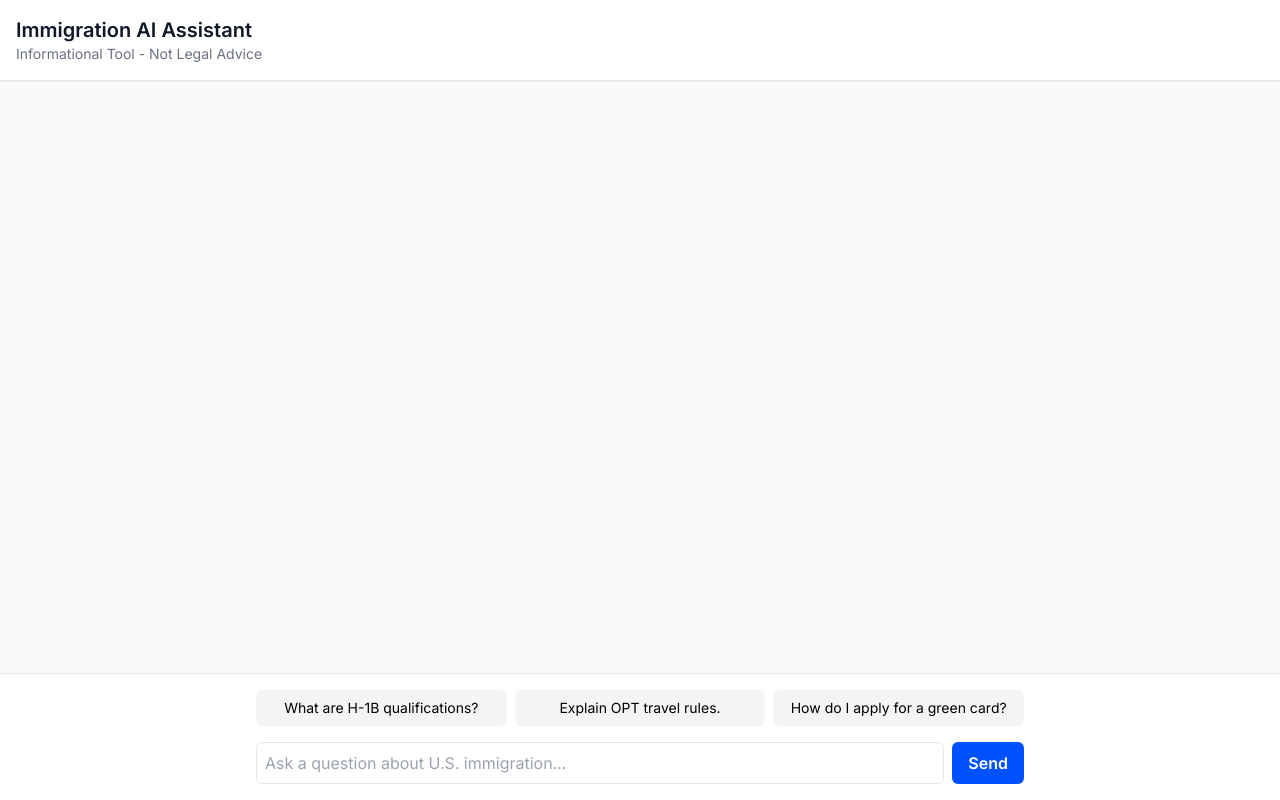
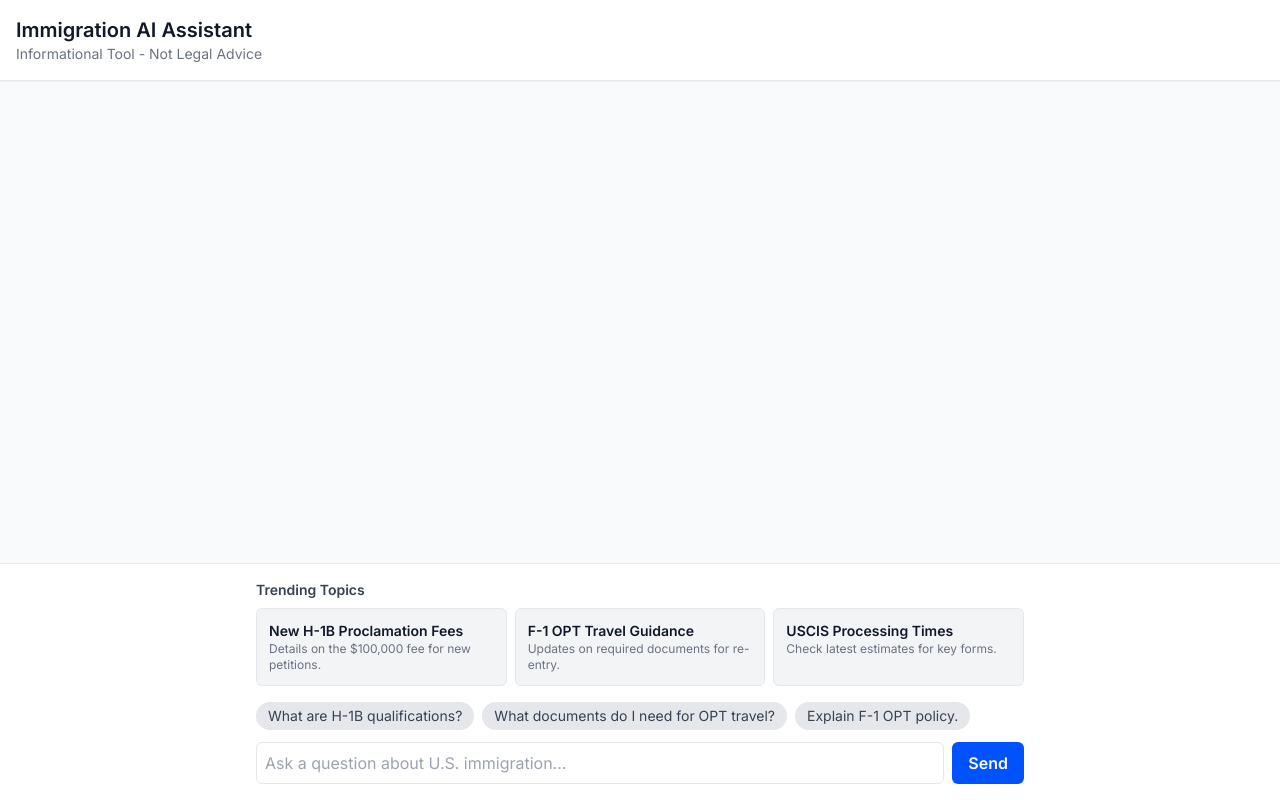
Before and after one commit to dipto1996/stakeholder-demo, a Next.js app: page / in a window 1280 px wide. Built offline with nearby package versions, Linux system fonts and the light colour scheme.

Commit message:
Update index.js

```diff
--- a/pages/index.js
+++ b/pages/index.js
@@ -1,104 +1,33 @@
-// pages/index.js
+// index.js — Final Version with Structured Data Handling
+// This version uses the `data` object from the useChat hook to reliably
+// receive and render metadata, fixing the race condition bug.
 import { useChat } from 'ai/react';
 import { useRef, useEffect, useState } from 'react';
 
 export default function ChatPage() {
-  const [parsedSourcesMap, setParsedSourcesMap] = useState({}); // messageId -> sources array
   const [trendingTopics, setTrendingTopics] = useState([]);
   const messagesEndRef = useRef(null);
 
-  // useChat hook (onFinish used to parse preamble reliably)
-  const {
-    messages,
-    input,
-    setInput,
-    handleInputChange,
-    handleSubmit,
-    isLoading,
-  } = useChat({
+  // CORRECTED: Destructure the `data` object from the useChat hook
+  const { messages, input, setInput, handleInputChange, handleSubmit, isLoading, data } = useChat({
     api: '/api/chat',
-    onFinish: (message) => {
-      // message.content contains the full streamed text once complete
-      const text = message?.content || '';
-      // Look for the preamble: SOURCES_JSON:[...]\n\n  (non-greedy)
-      const sourcesRegex = /SOURCES_JSON:\s*(\[[\s\S]*?\])\s*\n\n/;
-      const suggestedRegex = /SUGGESTED:\s*(\[[\s\S]*?\])\s*$/m;
-
-      // parse SOURCES_JSON
-      const sMatch = text.match(sourcesRegex);
-      if (sMatch && sMatch[1]) {
-        try {
-          const parsedSources = JSON.parse(sMatch[1]);
-          setParsedSourcesMap(prev => ({ ...prev, [message.id]: parsedSources }));
-        } catch (e) {
-          console.warn('Failed to parse SOURCES_JSON for message', message.id, e);
-        }
-      }
-
-      // Optionally parse SUGGESTED if model appended it at end (not required)
-      const sugMatch = text.match(suggestedRegex);
-      if (sugMatch && sugMatch[1]) {
-        try {
-          const parsedSuggested = JSON.parse(sugMatch[1]);
-          // store in parsedSourcesMap under message.id as .suggested (optional)
-          setParsedSourcesMap(prev => ({ ...prev, [message.id]: { ...(prev[message.id] || {}), suggested: parsedSuggested } }));
-        } catch (e) {
-          console.warn('Failed to parse SUGGESTED for message', message.id, e);
-        }
-      }
-    }
   });
 
   useEffect(() => {
     fetch('/trending.json')
       .then(res => res.json())
-      .then(d => setTrendingTopics(d))
-      .catch(() => {});
+      .then(data => setTrendingTopics(data))
+      .catch(err => console.error("Failed to fetch trending topics:", err));
   }, []);
 
   useEffect(() => {
     messagesEndRef.current?.scrollIntoView({ behavior: 'smooth' });
   }, [messages]);
 
-  // remove metadata preamble from displayed message content
-  function stripPreamble(content) {
-    if (!content) return '';
-    // Remove SOURCES_JSON preamble and SUGGESTED tail if present
-    const withoutSources = content.replace(/SOURCES_JSON:\s*(\[[\s\S]*?\])\s*\n\n/, '');
-    const withoutSuggested = withoutSources.replace(/\n?SUGGESTED:\s*(\[[\s\S]*?\])\s*$/m, '');
-    return withoutSuggested.trim();
-  }
-
-  function renderSourcesForMessage(msg) {
-    const meta = parsedSourcesMap[msg.id];
-    const sources = meta ? (meta.suggested ? meta.sources : meta) : meta;
-    if (!sources || sources.length === 0) return null;
-
-    return (
-      <div className="mt-2 border-t border-neutral-200 pt-2 bg-neutral-50 px-3 py-2 rounded">
-        <p className="text-xs font-semibold text-neutral-600 mb-1">Sources</p>
-        <div className="space-y-1">
-          {sources.map(src => (
-            <div key={src.id} className="text-xs text-neutral-700">
-              [{src.id}] {' '}
-              {src.url ? (
-                <a href={src.url} target="_blank" rel="noopener noreferrer" className="text-blue-600 underline">
-                  {src.title || src.url}
-                </a>
-              ) : (
-                <span className="text-neutral-700">{src.title || 'Untitled source'}</span>
-              )}
-            </div>
-          ))}
-        </div>
-      </div>
-    );
-  }
-
-  const suggestedPrompts = [
+  const defaultSuggestedPrompts = [
     "What are H-1B qualifications?",
-    "Explain OPT travel rules.",
-    "How do I apply for a green card?"
+    "What documents do I need for OPT travel?",
+    "Explain F-1 OPT policy.",
   ];
 
   return (
@@ -110,14 +39,38 @@ export default function ChatPage() {
 
       <main className="flex-1 overflow-y-auto p-4">
         <div className="space-y-4 max-w-3xl mx-auto">
-          {messages.map((msg, i) => (
+          {messages.map((msg, index) => {
+            // CORRECTED: Get sources directly from the synchronized `data` array
+            const sources = data?.[index]?.sources;
+
+            return (
               <div key={msg.id} className={'flex ' + (msg.role === 'user' ? 'justify-end' : 'justify-start')}>
                 <div className={'max-w-xl p-3 rounded-lg shadow-sm ' + (msg.role === 'user' ? 'bg-brand-blue text-white' : 'bg-white text-neutral-900 border border-neutral-200')}>
-                <p className="whitespace-pre-wrap text-sm">{stripPreamble(msg.content)}</p>
-                {renderSourcesForMessage(msg)}
+                  <p className="whitespace-pre-wrap text-sm">{msg.content}</p>
+
+                  {sources && sources.length > 0 && (
+                    <div className="mt-2 border-t border-neutral-200 pt-2">
+                      <p className="text-xs font-semibold text-neutral-600 mb-1">Sources:</p>
+                      <div className="space-y-1">
+                        {sources.map(source => (
+                          <div key={source.id} className="text-xs text-neutral-500">
+                            [{source.id}] {' '}
+                            {source.url ? (
+                              <a href={source.url} target="_blank" rel="noopener noreferrer" className="underline hover:text-brand-blue">
+                                {source.title}
+                              </a>
+                            ) : (
+                              source.title
+                            )}
+                          </div>
+                        ))}
                       </div>
                     </div>
-          ))}
+                  )}
+                </div>
+              </div>
+            );
+          })}
           <div ref={messagesEndRef} />
         </div>
       </main>
@@ -125,13 +78,28 @@ export default function ChatPage() {
       <footer className="p-4 border-t bg-white">
         <div className="max-w-3xl mx-auto">
           {messages.length === 0 && (
-            <div className="mb-4 grid grid-cols-1 md:grid-cols-3 gap-2">
-              {suggestedPrompts.map((s, idx) => (
-                <button key={idx} onClick={() => setInput(s)} className="px-3 py-2 bg-neutral-100 rounded-md text-sm">
-                  {s}
+            <>
+              {trendingTopics.length > 0 && (
+                <div className="mb-4">
+                  <h3 className="text-sm font-semibold text-neutral-700 mb-2">Trending Topics</h3>
+                  <div className="grid grid-cols-1 md:grid-cols-3 gap-2">
+                    {trendingTopics.map((topic, i) => (
+                      <div key={i} className="p-3 bg-neutral-100 rounded-md border border-neutral-200">
+                        <p className="font-semibold text-sm text-neutral-900">{topic.title}</p>
+                        <p className="text-xs text-neutral-500">{topic.blurb}</p>
+                      </div>
+                    ))}
+                  </div>
+                </div>
+              )}
+              <div className="mb-3 flex flex-wrap gap-2">
+                {defaultSuggestedPrompts.map((prompt, i) => (
+                  <button key={i} onClick={() => setInput(prompt)} className="px-3 py-1 bg-neutral-200 text-neutral-700 text-sm rounded-full hover:bg-neutral-300 transition-colors">
+                    {prompt}
                   </button>
                 ))}
               </div>
+            </>
           )}
 
           <form onSubmit={handleSubmit}>
@@ -146,9 +114,9 @@ export default function ChatPage() {
               <button
                 type="submit"
                 disabled={isLoading}
-                className="px-4 py-2 bg-brand-blue text-white font-semibold rounded-md disabled:bg-gray-400 hover:bg-blue-600"
+                className="px-4 py-2 bg-brand-blue text-white font-semibold rounded-md disabled:bg-gray-400 hover:bg-blue-600 focus:outline-none focus:ring-2 focus:ring-brand-blue transition-colors"
               >
-                {isLoading ? 'Thinking…' : 'Send'}
+                Send
               </button>
             </div>
           </form>
```
Lines whose indentation alone changed are shown as unchanged.
